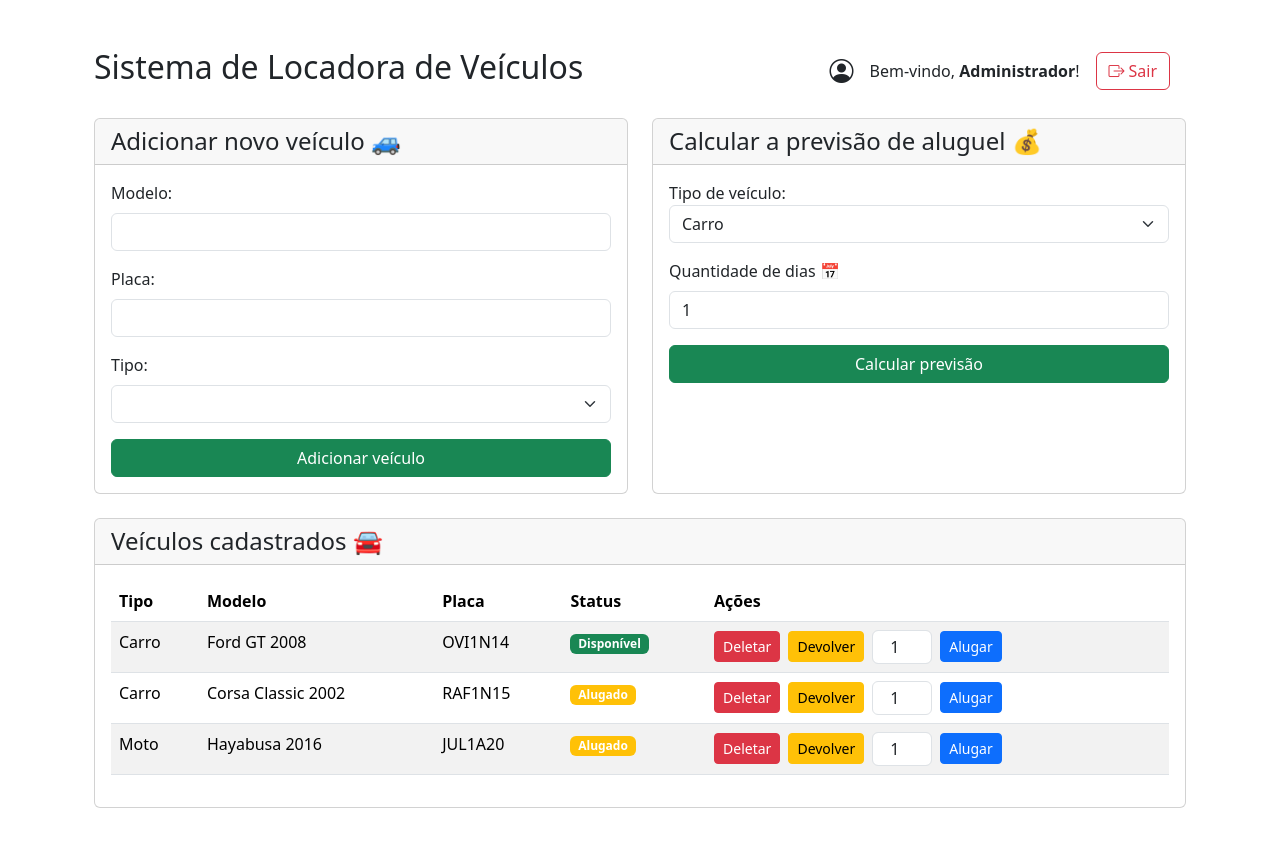
After one commit to lmorettii/locadora_veiculos, a PHP site: page /perfil_adm.php in a window 1280 px wide. The commit adds this page. Run offline with PHP 8.4, Linux system fonts and the light colour scheme.

Commit message:
Locadora de veiculos

```diff
--- /dev/null
+++ b/perfil_adm.php
@@ -0,0 +1,250 @@
+<?php
+//  backend
+?>
+
+<!DOCTYPE html>
+<html lang="pt-br">
+
+<head>
+    <meta charset="UTF-8">
+    <meta name="viewport" content="width=device-width, initial-scale=1.0">
+    <title>ADM - Locadora de veículos</title>
+    <!-- Link do bootstrap -->
+    <link href="https://cdn.jsdelivr.net/npm/bootstrap@5.3.3/dist/css/bootstrap.min.css" rel="stylesheet" integrity="sha384-QWTKZyjpPEjISv5WaRU9OFeRpok6YctnYmDr5pNlyT2bRjXh0JMhjY6hW+ALEwIH" crossorigin="anonymous">
+    <!-- Link dos ícones -->
+    <link rel="stylesheet" href="https://cdn.jsdelivr.net/npm/bootstrap-icons@1.11.3/font/bootstrap-icons.min.css">
+    <!-- link do css -->
+    <link rel="stylesheet" href="style.css">
+</head>
+
+<body class="container py-4">
+    <div class="container py-4">
+        <!-- Barra de informações de usuário -->
+        <div class="row mb-4">
+            <div class="col-md-12">
+                <div class="d-flex justify-content-between align-items-center inicio">
+                    <h2>Sistema de Locadora de Veículos</h2>
+                    <div class="d-flex align-items-center gap-3 user-info mx-3">
+                        <span class="user-icon">
+                            <i class="bi bi-person-circle" style="font-size:24px;"></i>
+                        </span>
+                        <!-- Bem vindo,[usuário] -->
+                        <span class="welcome-text">
+                            Bem-vindo, <strong>Administrador</strong>!
+                        </span>
+                        <!-- botão de logout -->
+                        <a href="#" class="btn btn-outline-danger d-flex align-items-center gap-1">
+                            <i class="bi bi-box-arrow-right"></i>
+                            Sair
+                        </a>
+                    </div>
+                </div>
+            </div>
+        </div>
+
+        <!-- Formulário para adicionar novos veículos -->
+        <div class="row same-height-row">
+
+            <div class="col-md-6">
+                <div class="card h-100">
+                    <div class="card-header">
+                        <h4 class="mb-0">Adicionar novo veículo 🚙</h4>
+                    </div>
+                    <div class="card-body">
+                        <form action="post" class="needs-validation" novalidate>
+                            <div class="mb-3">
+                                <label for="modelo" class="form-label">
+                                    Modelo:
+                                </label>
+                                <input type="text" class="form-control" name="modelo" required>
+                                <div class="invalid-feedback">
+                                    Informe um modelo válido!
+                                </div>
+                            </div>
+                            <div class="mb-3">
+                                <label for="placa" class="form-label">
+                                    Placa:
+                                </label>
+                                <input type="text" class="form-control" name="placa" required>
+                                <div class="invalid-feedback">
+                                    Informe uma placa válida!
+                                </div>
+                            </div>
+                            <div class="mb-3">
+                                <label for="tipo" class="form-label">
+                                    Tipo:
+                                </label>
+                                <select class="form-select" name="tipo" id="tipo" required>
+                                    <option value="empty" disabled selected> </option>
+                                    <option value="carro">Carro</option>
+                                    <option value="moto">Moto</option>
+                                </select>
+                            </div>
+                            <button class="btn btn-success w-100" type="submit" name="adicionar">
+                                Adicionar veículo
+                            </button>
+                        </form>
+                    </div>
+                </div>
+            </div>
+
+            <div class="col-md-6">
+                <div class="card h-100">
+                    <div class="card-header">
+                        <h4 class="mb-0">
+                            Calcular a previsão de aluguel 💰
+                        </h4>
+                    </div>
+                    <div class="card-body">
+                        <form action="post" class="needs-validation" novalidate>
+                            <div class="mb-3">
+                                <label for="tipo" class="input-label">
+                                    Tipo de veículo:
+                                </label>
+                                <select class="form-select" name="tipo" id="tipo" required>
+                                    <option value="carro">Carro</option>
+                                    <option value="moto">Moto</option>
+                                </select>
+                            </div>
+                            <div class="mb-3">
+                                <label for="quantidade" class="form-label">
+                                    Quantidade de dias 📅
+                                </label>
+                                <input type="number" name="dias_calculo" class="form-control"
+                                    value="1" required>
+                            </div>
+                            <button class="btn btn-success w-100" type="submit" name="calcular">
+                                Calcular previsão
+                            </button>
+                        </form>
+                    </div>
+                </div>
+            </div>
+        </div>
+        <!-- tabela de veiculos cadastrados -->
+        <div class="row mt-4">
+            <div class="col-12">
+                <div class="card">
+                    <div class="card-header">
+                        <h4 class="mb-0">Veículos cadastrados 🚘</h4>
+                    </div>
+                    <div class="card-body">
+
+                        <div class="table-responsive">
+                            <table class="table table-striped table-hover">
+                                <thead>
+                                    <tr>
+                                        <th>Tipo</th>
+                                        <th>Modelo</th>
+                                        <th>Placa</th>
+                                        <th>Status</th>
+                                        <th>Ações</th>
+                                    </tr>
+                                </thead>
+                                <tbody>
+                                    <tr>
+                                        <td>Carro</td>
+                                        <td>Ford GT 2008</td>
+                                        <td>OVI1N14</td>
+                                        <td>
+                                            <span class="badge bg-success">Disponível</span>
+                                        </td>
+                                        <td>
+                                            <div class="action-wrapper">
+                                                <form action="post" class="btn-group-actions">
+
+                                                    <!-- Botão Deletar (sempre disponivel para o admin) -->
+                                                    <button class="btn btn-danger btn-sm delete-btn" type="submit" name="deletar">
+                                                        Deletar
+                                                    </button>
+
+                                                    <div class="rent-group">
+                                                        <!-- Veiculo alugado -->
+
+                                                        <button class="btn btn-warning btn-sm" type="submit" name="devolver">
+                                                            Devolver
+                                                        </button>
+                                                        <!-- Veiculo disponivel -->
+                                                        <input type="number" name="dias" class="form-control days-input" value="1" min="1" required>
+                                                        <button class="btn btn-primary btn-sm" type="submit" name="alugar">
+                                                            Alugar
+                                                        </button>
+                                                    </div>
+                                                </form>
+                                            </div>
+                                        </td>
+                                    </tr>
+                                    <tr>
+                                        <td>Carro</td>
+                                        <td>Corsa Classic 2002</td>
+                                        <td>RAF1N15</td>
+                                        <td>
+                                            <span class="badge bg-warning">Alugado</span>
+                                        </td>
+                                        <td>
+                                            <div class="action-wrapper">
+                                                <form action="post" class="btn-group-actions">
+
+                                                    <!-- Botão Deletar (sempre disponivel para o admin) -->
+                                                    <button class="btn btn-danger btn-sm delete-btn" type="submit" name="deletar">
+                                                        Deletar
+                                                    </button>
+
+                                                    <div class="rent-group">
+                                                        <!-- Veiculo alugado -->
+
+                                                        <button class="btn btn-warning btn-sm" type="submit" name="devolver">
+                                                            Devolver
+                                                        </button>
+                                                        <!-- Veiculo disponivel -->
+                                                        <input type="number" name="dias" class="form-control days-input" value="1" min="1" required>
+                                                        <button class="btn btn-primary btn-sm" type="submit" name="alugar">
+                                                            Alugar
+                                                        </button>
+                                                    </div>
+                                                </form>
+                                            </div>
+                                        </td>
+                                    </tr>
+                                    <tr>
+                                        <td>Moto</td>
+                                        <td>Hayabusa 2016</td>
+                                        <td>JUL1A20</td>
+                                        <td>
+                                            <span class="badge bg-warning">Alugado</span>
+                                        </td>
+                                        <td>
+                                            <div class="action-wrapper">
+                                                <form action="post" class="btn-group-actions">
+
+                                                    <!-- Botão Deletar (sempre disponivel para o admin) -->
+                                                    <button class="btn btn-danger btn-sm delete-btn" type="submit" name="deletar">
+                                                        Deletar
+                                                    </button>
+
+                                                    <div class="rent-group">
+                                                        <!-- Veiculo alugado -->
+
+                                                        <button class="btn btn-warning btn-sm" type="submit" name="devolver">
+                                                            Devolver
+                                                        </button>
+                                                        <!-- Veiculo disponivel -->
+                                                        <input type="number" name="dias" class="form-control days-input" value="1" min="1" required>
+                                                        <button class="btn btn-primary btn-sm" type="submit" name="alugar">
+                                                            Alugar
+                                                        </button>
+                                                    </div>
+                                                </form>
+                                            </div>
+                                        </td>
+                                    </tr>
+                                </tbody>
+                            </table>
+                        </div>
+                    </div>
+                </div>
+            </div>
+        </div>
+</body>
+
+</html>
--- /dev/null
+++ b/style.css
@@ -0,0 +1,45 @@
+.action-wrapper {
+    display: flex;
+    align-items: center;
+    gap: 0.5rem;
+    justify-content: flex-start;
+}
+
+.btn-group-actions {
+    display: flex;
+    gap: 0.5rem;
+    align-items: center;
+
+}
+.delete-btn {
+    order: 1;
+}
+
+.rent-group {
+    display: flex;
+    gap: 0.5rem;
+    align-items: center;
+    order: 2;
+}
+
+.days-input {
+    width: 60px !important;
+    padding: 0.25rem 0.5rem;
+    text-align: center;
+}
+@media (max-width: 768px) {
+    .action-wrapper {
+        flex-direction: column;
+        align-items: stretch;
+    }
+    .btn-group-actions {
+        flex-direction: column;
+    }
+    .rent-group {
+        order: 2;
+        width: 100%;
+    }
+    .days-input{
+        width: 100%;
+    }
+}
```
Also changed, not shown: login.php (+36 -9 lines), perfil_user.php (added, +134 -0 lines).
